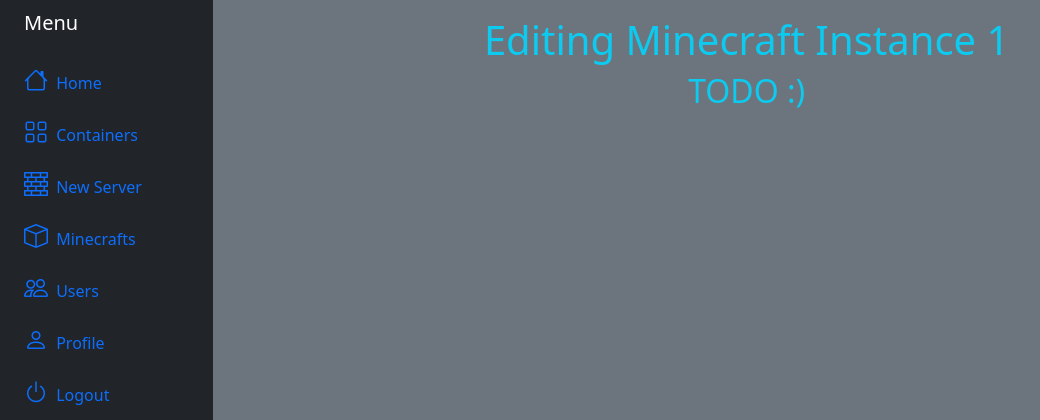
After one commit to gergnz/mcshop, a Flask app: page /mcedit/1 in a window 1280 px wide. The commit adds this page. Shown: the top 420 px of the page, without its empty margins (0-1040 px from the left). Run offline with Flask 2, Linux system fonts and the light colour scheme; a user stored in the database is signed in; some libraries are stand-ins or nearby versions.

Commit message:
add a wait modal, start adding ability to edit minecraft servers

```diff
--- a/mcshop/main.py
+++ b/mcshop/main.py
@@ -6,7 +6,7 @@ from urllib.request import urlretrieve
 from werkzeug.security import generate_password_hash, check_password_hash
 from flask import Blueprint, render_template, redirect, url_for, request, send_from_directory, jsonify, flash, Response
 from flask_login import login_required, current_user, logout_user
-from flask_table import Table, Col, ButtonCol
+from flask_table import Table, Col, ButtonCol, LinkCol
 from flask_table.html import element
 import pyotp
 import docker
@@ -73,14 +73,14 @@ class ContainerTable(Table):
         'main.containermgt',
         url_kwargs=dict(id='id'),
         url_kwargs_extra=dict(task='stop'),
-        button_attrs={'class': 'btn btn-warning btn-sm'}
+        button_attrs={'class': 'btn btn-warning btn-sm', 'data-bs-toggle': "modal", 'data-bs-target': "#waitModal"}
     )
     start = ButtonCol(
         'Start',
         'main.containermgt',
         url_kwargs=dict(id='id'),
         url_kwargs_extra=dict(task='start'),
-        button_attrs={'class': 'btn btn-success btn-sm'}
+        button_attrs={'class': 'btn btn-success btn-sm', 'data-bs-toggle': "modal", 'data-bs-target': "#waitModal"}
     )
     logs = Modal2Col(
         'Logs',
@@ -242,6 +242,11 @@ class MinecraftTable(Table):
         url_kwargs_extra=dict(task='run'),
         button_attrs={'class': 'btn btn-primary btn-sm'}
     )
+    edit = LinkCol(
+        'Edit',
+        'main.mcedit',
+        url_kwargs=dict(mcname='name')
+    )
     classes = ['table', 'table-striped', 'table-bordered', 'bg-light']
     html_attrs = dict(cellspacing='0')
     table_id = 'allminecrafts'
@@ -353,3 +358,8 @@ def changepassword():
 
     flash('Password changed successfully.', "success")
     return redirect(url_for('main.profile'))
+
+@main.route("/mcedit/<mcname>", methods=['GET'])
+@otp_required
+def mcedit(mcname):
+    return render_template('mcedit.html', mcname=mcname)
--- a/mcshop/templates/base.html
+++ b/mcshop/templates/base.html
@@ -154,6 +154,19 @@
             </div>
         </div>
     </div>
+    <div class="modal fade text-center" id="waitModal" tabindex="-1">
+        <div class="modal-dialog modal-dialog-centered">
+            <div class="modal-content">
+                <div class="modal-header">
+                  <h5 class="modal-title" id="waitModalLabel">Please Wait</h5>
+                </div>
+                <div class="modal-body">
+                  <img src="/static/giphy.gif" height="300">
+                </div>
+            </div>
+        </div>
+    </div>
+
     <script src="https://cdn.jsdelivr.net/npm/bootstrap@5.1.0/dist/js/bootstrap.bundle.min.js" integrity="sha384-U1DAWAznBHeqEIlVSCgzq+c9gqGAJn5c/t99JyeKa9xxaYpSvHU5awsuZVVFIhvj" crossorigin="anonymous"></script>
     <script src="https://code.jquery.com/jquery-3.2.1.min.js" integrity="sha384-xBuQ/xzmlsLoJpyjoggmTEz8OWUFM0/RC5BsqQBDX2v5cMvDHcMakNTNrHIW2I5f" crossorigin="anonymous"></script>
     <script src="https://cdn.jsdelivr.net/npm/jquery.qrcode@1.0.3/jquery.qrcode.min.js" integrity="sha256-9MzwK2kJKBmsJFdccXoIDDtsbWFh8bjYK/C7UjB1Ay0=" crossorigin="anonymous"></script>
--- /dev/null
+++ b/mcshop/templates/mcedit.html
@@ -0,0 +1,10 @@
+{% extends "base.html" %}
+
+{% block content %}
+<h1 class="title text-center">
+  Editing Minecraft Instance {{ mcname }}
+</h1>
+<h2 class="subtitle text-center">
+  TODO :)
+</h2>
+{% endblock %}
```
